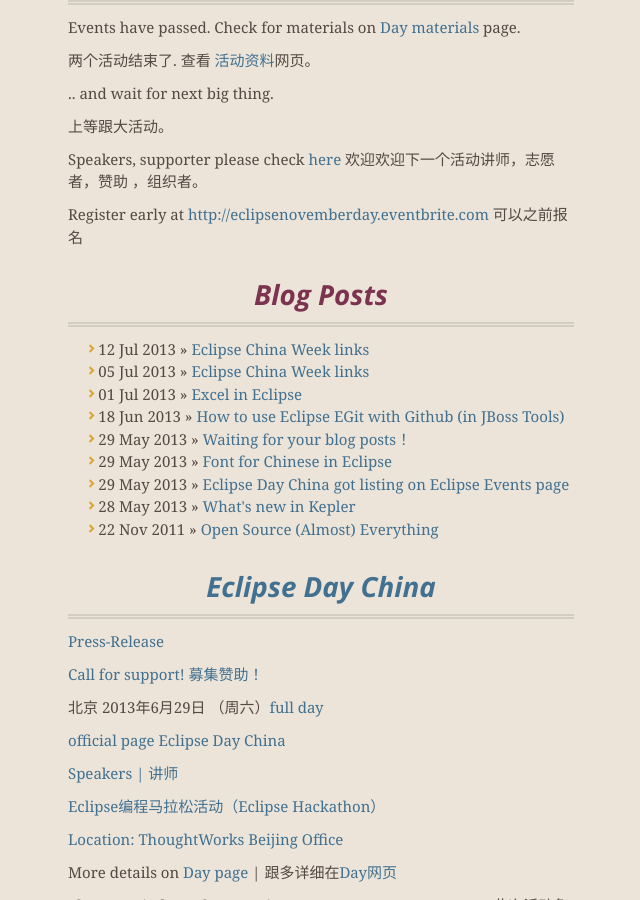
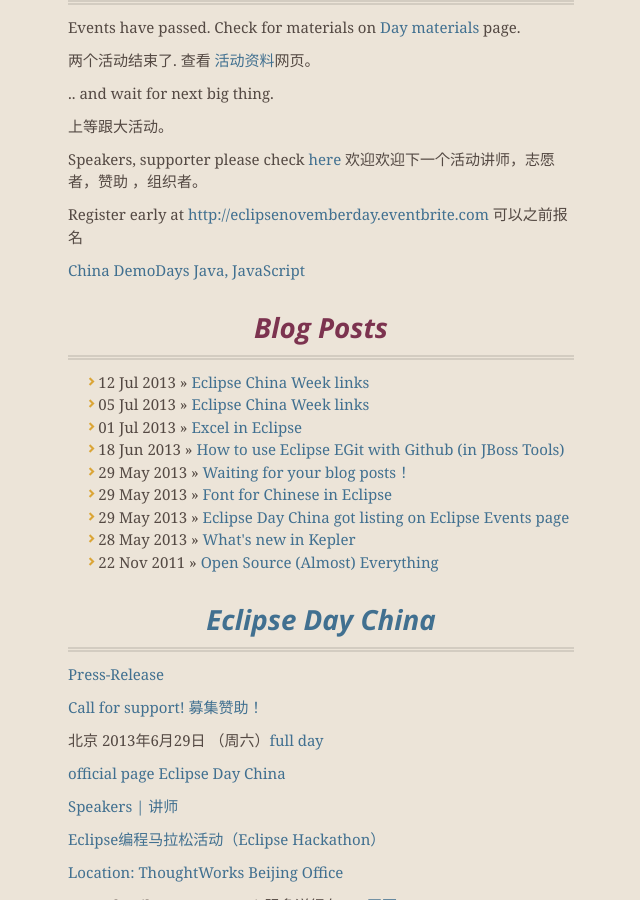
Before and after one commit to Eclipse-China/Eclipse-China.github.io, a Jekyll site: the page built from index.html, in a window 1280 px wide and 900 px high, scrolled down 502 px. Shown: the whole window, without its empty margins (319-959 px from the left). Built offline with Jekyll 4.4.1, drawn with Linux system fonts in a browser that asks for light colours; nearby versions of some CDN libraries; Markdown is read by kramdown in place of the engine named in the settings.

Commit message:
https://yoopay.cn/event/76967677?ref=eclipse

```diff
--- a/index.html
+++ b/index.html
@@ -70,6 +70,8 @@
 <!-- hide ticket order form
 <div style="width:100%; text-align:left;" ><iframe  src="http://www.eventbrite.com/tickets-external?eid=7293000561&ref=etckt&v=2" frameborder="0" height="214" width="100%" vspace="0" hspace="0" marginheight="5" marginwidth="5" scrolling="auto" allowtransparency="true"></iframe><div style="font-family:Helvetica, Arial; font-size:10px; padding:5px 0 5px; margin:2px; width:100%; text-align:left;" ><a style="color:#ddd; text-decoration:none;" target="_blank" href="http://www.eventbrite.com/r/etckt">Sell Tickets</a> <span style="color:#ddd;">through</span> <a style="color:#ddd; text-decoration:none;" target="_blank" href="http://www.eventbrite.com?ref=etckt">Eventbrite</a></div></div>
  -->
+<p><a href="https://yoopay.cn/event/76967677?ref=eclipse">China DemoDays Java, JavaScript </a></p>
+
 <h1>Blog Posts</h1>
 <ul class="posts">
   {% for post in site.posts %}
```
